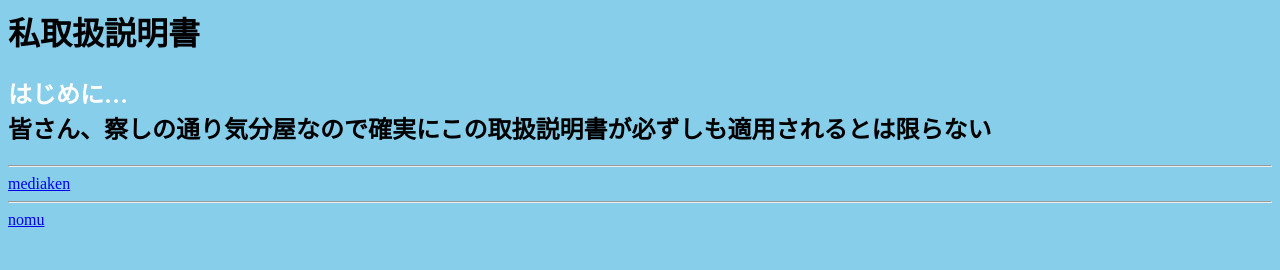
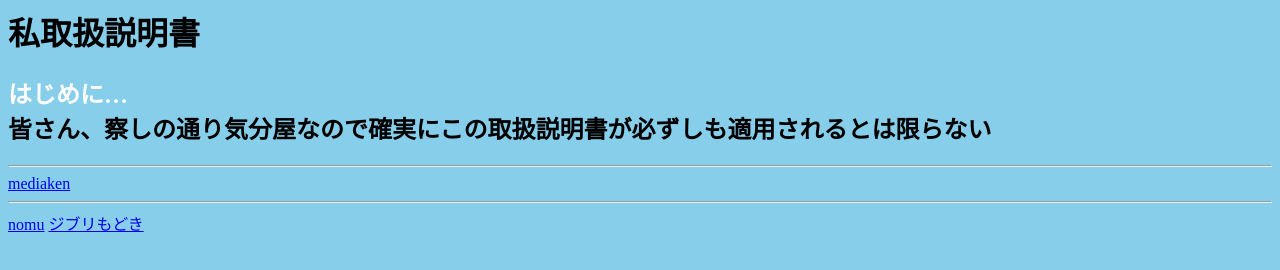
Before and after one commit to Iris-moe/Iris-moe.github.io, a plain HTML site: page index.html in a window 1280 px wide. Drawn offline with Linux system fonts and the light colour scheme.

Commit message:
Update index.html

```diff
--- a/index.html
+++ b/index.html
@@ -10,3 +10,4 @@
 
 <hr>
 <a href=https://ss.sabae.cc/1719.html>nomu</a>
+<a href=ap.html>ジブリもどき</a>
```
